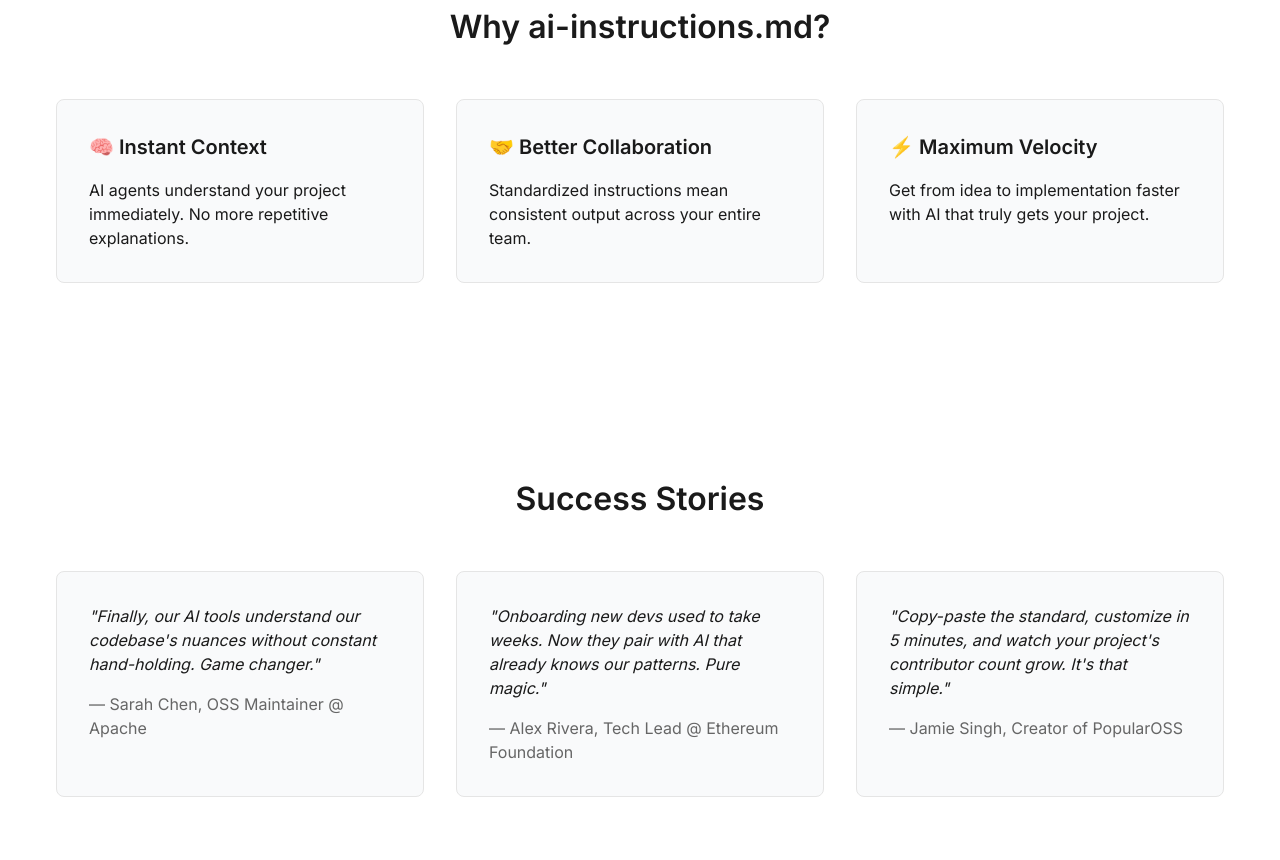
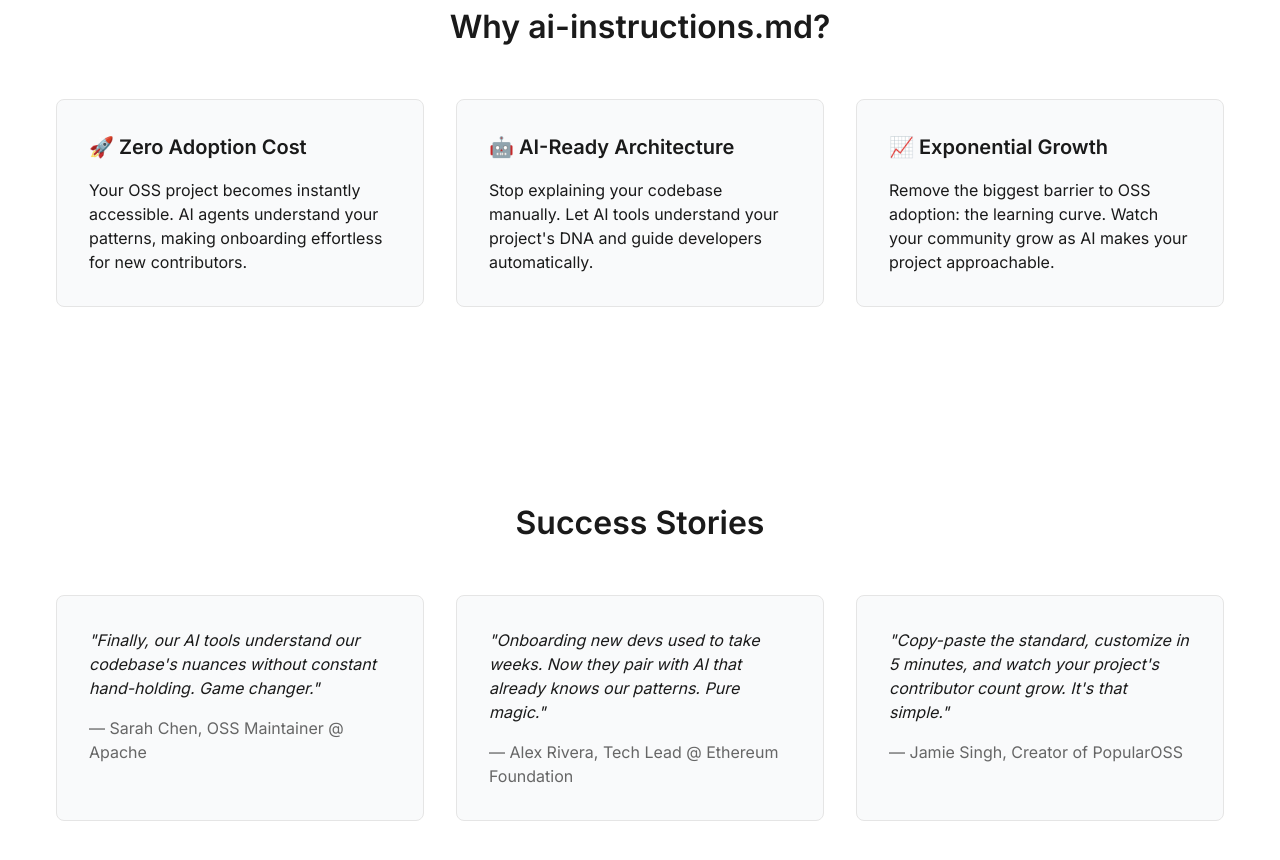
Before and after one commit to Common-Ground-DAO/ai-instructions.md, a plain HTML site: page index.html in a window 1280 px wide. Shown: the part 813-1673 px from the top of the page. Drawn offline with Linux system fonts and the light colour scheme.

Commit message:
improve copy

```diff
--- a/index.html
+++ b/index.html
@@ -127,16 +127,16 @@
         <h2>Why ai-instructions.md?</h2>
         <div class="features">
             <div class="feature">
-                <h3>🧠 Instant Context</h3>
-                <p>AI agents understand your project immediately. No more repetitive explanations.</p>
+                <h3>🚀 Zero Adoption Cost</h3>
+                <p>Your OSS project becomes instantly accessible. AI agents understand your patterns, making onboarding effortless for new contributors.</p>
             </div>
             <div class="feature">
-                <h3>🤝 Better Collaboration</h3>
-                <p>Standardized instructions mean consistent output across your entire team.</p>
+                <h3>🤖 AI-Ready Architecture</h3>
+                <p>Stop explaining your codebase manually. Let AI tools understand your project's DNA and guide developers automatically.</p>
             </div>
             <div class="feature">
-                <h3>⚡️ Maximum Velocity</h3>
-                <p>Get from idea to implementation faster with AI that truly gets your project.</p>
+                <h3>📈 Exponential Growth</h3>
+                <p>Remove the biggest barrier to OSS adoption: the learning curve. Watch your community grow as AI makes your project approachable.</p>
             </div>
         </div>
     </section>
```
